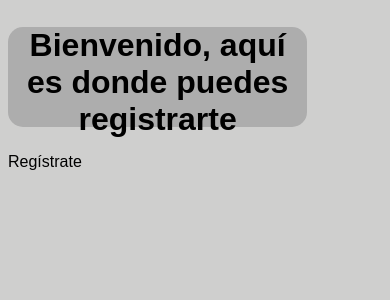
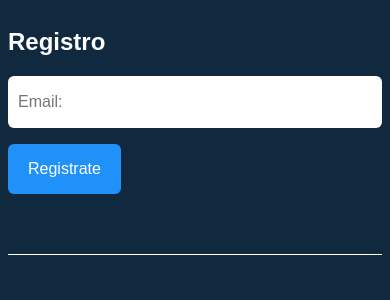
Before and after one commit to cardInfartos/cardInfartos.github.io, a PHP site: page /registro.html in a window 390 px wide. Shown: the top 300 px of the page. Run offline with PHP 8.4, Linux system fonts and the light colour scheme.

Commit message:
Implementación de Registro

```diff
--- a/Css/estiloRegistro.css
+++ b/Css/estiloRegistro.css
@@ -1,23 +1,286 @@
 @import url("https://fonts.googleapis.com/css2?family=Poppins:wght@300;400;500;600;700;800;900&display=swap");
 *{
-    background-color: rgb(207, 207, 206);
+    background-color: #10293F;
     font-family: 'Popppins',  sans-serif;
 }
 body{
 
     font-family: 'Poppins', serif;
+}
+
+
+.footer{
+    background-color: #1D293F;
+}
+
+.footer__title{
+    font-weight: 300;
+    font-size: 2rem;
+    margin-bottom: 30px;
+}
+
+.footer__title, .footer__newsletter{
+    color: #fff;
+}
+
+
+.footer__container{
+    display: flex;
+    justify-content: space-between;
+    align-items: center;
+    border-bottom: 1px solid #fff;
+    padding-bottom: 60px;
+}
+
+.nav--footer{
+    padding-bottom: 20px;
+    display: grid;
+    gap: 1em;
+    grid-auto-flow: row;
+    height: 100%;
+}
+
+.nav__link--footer{
+    display: flex;
+    margin: 0;
+    margin-right: 20px;
+    flex-wrap: wrap;
+}
+
+.footer__inputs{
+    margin-top: 10px;
+    display: flex;
+    overflow: hidden;
+}
+
+.footer__input{
+    background-color: #fff;
+    height: 50px;
+    display: block;
+    padding-left: 10px;
+    border-radius: 6px;
+    font-size: 1rem;
+    outline: none;
+    border: none;
+    margin-right: 16px;
+}
+
+.footer__submit{
+    margin-left: auto;
+    display: inline-block;
+    height: 50px;
+    padding: 0 20px ;
+    background-color: #2091F9;
+    border: none;
+    font-size: 1rem;
+    color: #fff;
+    border-radius: 6px;
+    cursor: pointer;
+}
+
+.footer__copy{
+    --padding-container: 30px 0;
+    text-align: center;
+    color: #fff;
+}
+
+.footer__copyright{
+    font-weight: 300;
+}
+
+.footer__icons{
+    margin-bottom: 10px;
+}
+
+.footer__img{
+    width: 30px;
+}
+
+/* Media queries */
+
+@media (max-width:800px){
+    .nav__menu{
+        display: block;
+    }
+
+    .nav__link--menu{
+        position: fixed;
+        background-color: #000;
+        top: 0;
+        left: 0;
+        height: 100%;
+        width: 100%;
+        display: flex;
+        flex-direction: column;
+        justify-content: space-evenly;
+        align-items: center;
+        z-index: 100;
+        opacity: 0;
+        pointer-events: none;
+        transition: .7s opacity;
+    }
+
+    .nav__link--show{
+        --show: block;
+        opacity:1 ;
+        pointer-events: unset;
+    }
+
+    .nav__close{
+        position: absolute;
+        top: 30px;
+        right: 30px;
+        width: 30px;
+        cursor: pointer;
+    }
+
+    .hero__title{
+        font-size: 2.5rem;
+    }
+
+
+    .about__main{
+        gap: 2em;
+    }
+
+    .about__icons:last-of-type{
+        grid-column: 1/-1;
+    }
+
+
+    .knowledge__container{
+        grid-template-columns: 1fr;
+        grid-template-rows: max-content 1fr;
+        gap: 3em;
+        text-align: center;
+    }
+
+    .knowledge__picture{
+        grid-row: 1/2;
+        justify-self: center;
+    }
+
+    .testimony__container{
+        grid-template-columns: 30px 1fr 30px;
+    }
+
+    .testimony__body{
+        grid-template-columns: 1fr;
+        grid-template-rows: max-content max-content;
+        gap: 3em;
+        justify-items:center ;
+    }
+
+
+    .testimony__img{
+        width: 200px;
+        height: 200px;
+
+    }
+
+    .questions__copy{
+        width: 100%;
+    }
+
+    .footer__container{
+        flex-wrap: wrap;
+    }
+
+    .nav--footer{
+        width: 100%;
+        justify-items: center;
+    }
+
+    .nav__link--footer{
+        width: 100%;
+        justify-content: space-evenly;
+        margin: 0;
+    }
+
+    .footer__form{
+        width: 100%;
+        justify-content: space-evenly;
+    }
+
+    .footer__input{
+        flex: 1;
+    }
 
 }
-.register .title{
-    font-size: 300;
-    background-color:#adadad ;
-    width: 80%;
-    font-size: 600;
-    text-align: center;
-    height: 100px;
-    border-radius: 15px;
-    position: relative;
-    align-content: center;
-    font-size: 2rem;
+
+@media (max-width:600px){
+    .hero__title{
+        font-size: 2rem;
+    }
+
+    .hero__paragraph{
+        font-size: 1rem;
+    }
+
+    .subtitle{
+        font-size: 1.8rem;
+    }
+
+    .price__element{
+        width: 90%;
+    }
+
+    .price__element--best{
+        width: 90%;
+        /* padding: 40px; */
+    }
+
+    .price__price{
+        font-size: 2rem;
+    }
+
+    .testimony{
+        --padding-container: 60px 0;
+    }
+
+    .testimony__container{
+        grid-template-columns: 28px 1fr 28px;
+        gap: .9em;
+    }
+
+    .testimony__arrow{
+        width: 100%;
+    }
+
+    .testimony__course{
+        margin-top: 15px;
+    }
+
+    .questions__title{
+        font-size: 1rem;
+    }
+
+    .footer__title{
+        justify-self: start;
+        margin-bottom: 15px;
+    }
+
+    .nav--footer{
+        padding-bottom: 60px;
+    }
+
+    .nav__link--footer{
+        justify-content: space-between;
+    }
+
+    .footer__inputs{
+        flex-wrap: wrap;
+    }
+
+    .footer__input{
+        flex-basis: 100%;
+        margin: 0;
+        margin-bottom: 16px;
+    }
+
+    .footer__submit{
+        margin-right: auto;
+        margin-left: 0;
+    }
 
 }
--- a/registro.html
+++ b/registro.html
@@ -7,13 +7,23 @@
     <link rel="stylesheet" href="./Css/estiloRegistro.css">
 
 </head>
-<header>
-    <div class="register">
-      <h2 class="title"> Bienvenido, aquí es donde puedes registrarte</h2>
-    </div>
-    <div class="registrercubebox">Regístrate</div>
-</header>
-<body>
+   <footer class="footer">
+    <section class="footer__container container">
 
-</body>
+
+        <form class="footer__form" action="https://formspree.io/f/mknkkrkj" method="POST">
+            <h2 class="footer__newsletter">Registro</h2>
+            <div class="footer__inputs">
+                <input type="email" placeholder="Email:" class="footer__input" name="_replyto">
+                <input type="submit" value="Registrate" class="footer__submit">
+            </div>
+        </form>
+    </section>
+
+
+</footer>
+
+
+
+
 </html>
```
